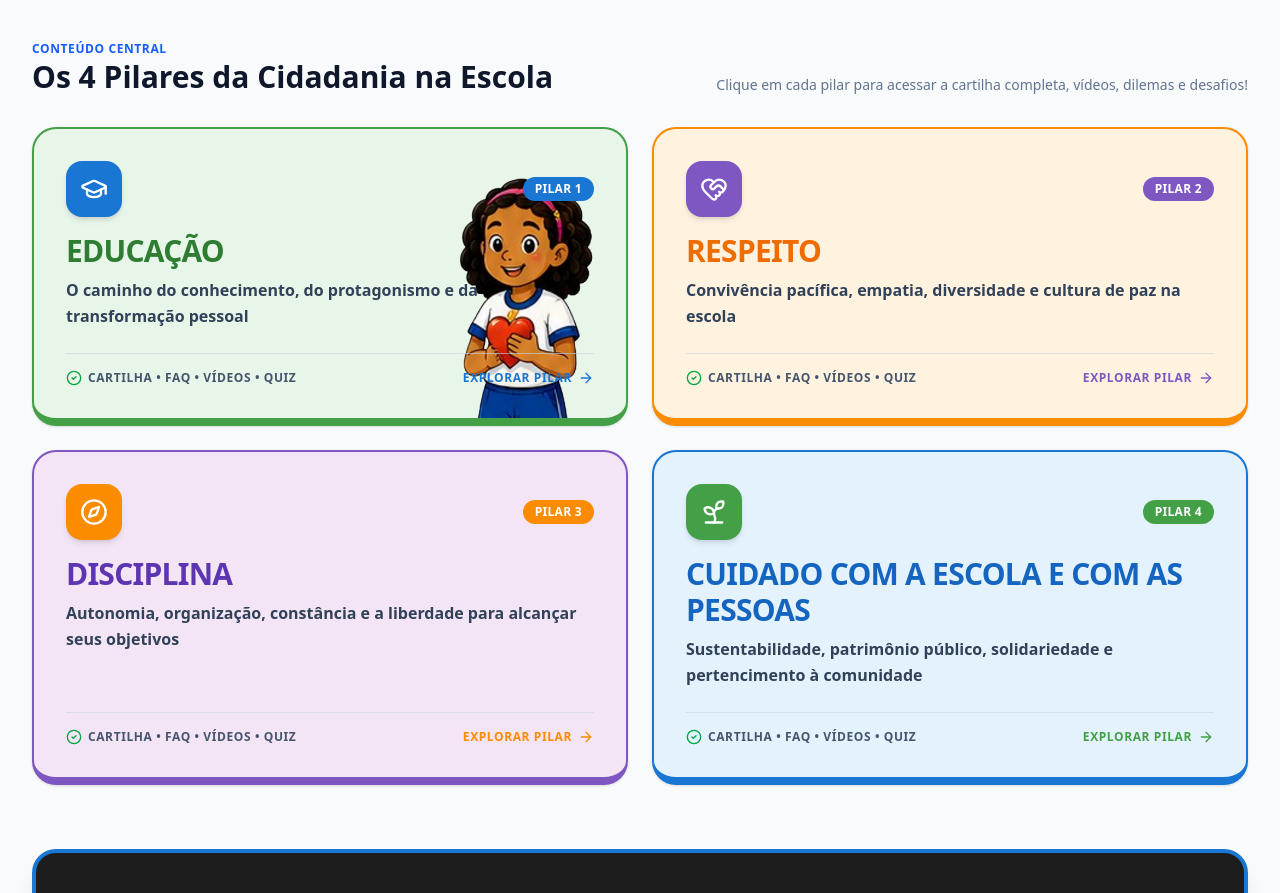
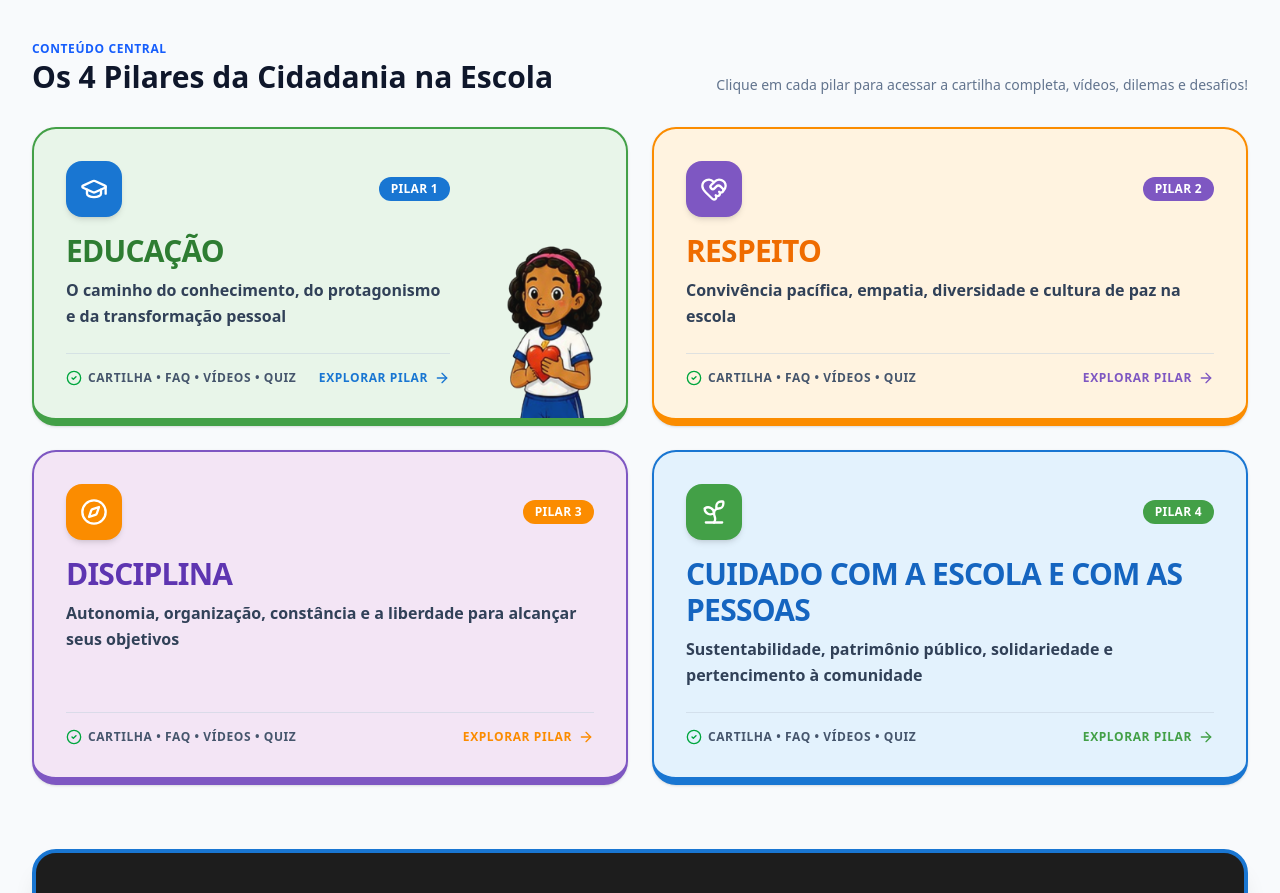
Before and after one commit to Saulocoimbraa/cidadania-escola, a React (Vite) app: page / in a window 1280 px wide. Shown: the part 1240-2133 px from the top of the page. Built offline with nearby package versions, Linux system fonts and the light colour scheme.

Commit message:
feat: edu.png como personagem posicionado a direita no card do pilar Educacao

```diff
--- a/src/components/home/HomeView.tsx
+++ b/src/components/home/HomeView.tsx
@@ -44,10 +44,10 @@ export const HomeView: React.FC<HomeViewProps> = ({
   // Para ativar: importe o PNG e substitua undefined pelo caminho, ex: `url(${imgEducacao})`
   // import imgEducacao from '../../img/pillar-educacao.png'; (adicionar no topo do arquivo)
   const pillarBgImage: { [key: string]: string | undefined } = {
-    educacao: `url(${imgEducacao})`,
-    respeito: undefined, // ex: `url(${imgRespeito})`
-    disciplina: undefined, // ex: `url(${imgDisciplina})`
-    cuidado: undefined, // ex: `url(${imgCuidado})`
+    educacao: undefined,
+    respeito: undefined,
+    disciplina: undefined,
+    cuidado: undefined,
   };
 
   return (
@@ -200,14 +200,17 @@ export const HomeView: React.FC<HomeViewProps> = ({
               <div
                 key={pillar.id}
                 onClick={() => onNavigate(pillar.id)}
-                className={`group relative overflow-hidden rounded-3xl ${bgClass} border-2 border-b-8 p-8 shadow-sm hover:shadow-xl hover:scale-[1.02] transition-all cursor-pointer flex flex-col justify-between`}
-                style={pillarBgImage[pillar.id] ? {
-                  backgroundImage: pillarBgImage[pillar.id],
-                  backgroundSize: 'cover',
-                  backgroundPosition: 'center right',
-                } : undefined}
+                className={`group relative overflow-hidden rounded-3xl ${bgClass} border-2 border-b-8 p-8 ${isEducacao ? 'pr-36 sm:pr-44' : ''} shadow-sm hover:shadow-xl hover:scale-[1.02] transition-all cursor-pointer flex flex-col justify-between`}
               >
-                <div>
+                {/* Imagem decorativa do pilar Educação */}
+                {isEducacao && (
+                  <img
+                    src={imgEducacao}
+                    alt="Personagem Educação"
+                    className="absolute bottom-0 right-0 h-full max-h-52 sm:max-h-64 w-auto object-contain object-bottom pointer-events-none select-none z-0 opacity-95"
+                  />
+                )}
+                <div className="relative z-10">
                   <div className="flex items-center justify-between mb-4">
                     <div
                       className="flex h-14 w-14 items-center justify-center rounded-2xl text-white shadow-md group-hover:scale-110 transition-transform font-black"
@@ -232,7 +235,7 @@ export const HomeView: React.FC<HomeViewProps> = ({
                   </p>
                 </div>
 
-                <div className="flex items-center justify-between pt-4 border-t border-slate-300/60 dark:border-slate-800">
+                <div className="relative z-10 flex items-center justify-between pt-4 border-t border-slate-300/60 dark:border-slate-800">
                   <span className="text-xs font-extrabold text-slate-600 dark:text-slate-400 flex items-center gap-1.5 uppercase tracking-wider">
                     <CheckCircle2 className="h-4 w-4 text-green-600 dark:text-green-400" />
                     Cartilha • FAQ • Vídeos • Quiz
```
